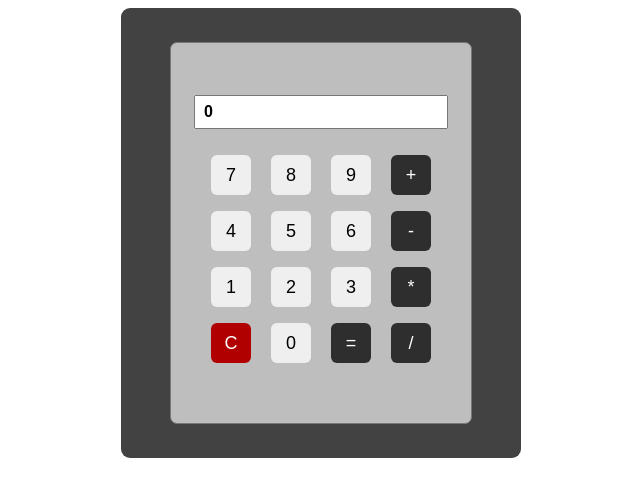
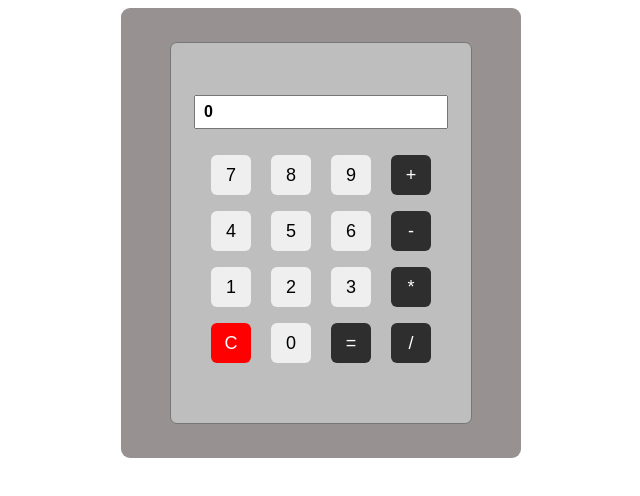
Before and after one commit to avadhesh-yadav/Calculator, a plain HTML site: page index.html in a window 1280 px wide. Shown: the whole page, without its empty margins (87-727 px from the left). Drawn offline with nearby package versions, Linux system fonts and the light colour scheme.

Commit message:
first commit

```diff
--- a/style.css
+++ b/style.css
@@ -1,9 +1,10 @@
-
+/* made changes using git commands  */
 .outerDiv {
     display: flex;
     justify-content: center;
     align-items: center;
-    background-color: #424242;
+    background-color: #979191;
+
     height: 450px;
     width: 400px;
     margin-left: 200px;
@@ -56,7 +57,7 @@
 }
 
 .innerDiv #clearbtn{
-    background-color: #B00000;
+    background-color:red;
     color: white;
 }
 .innerDiv .errorColor{
```
